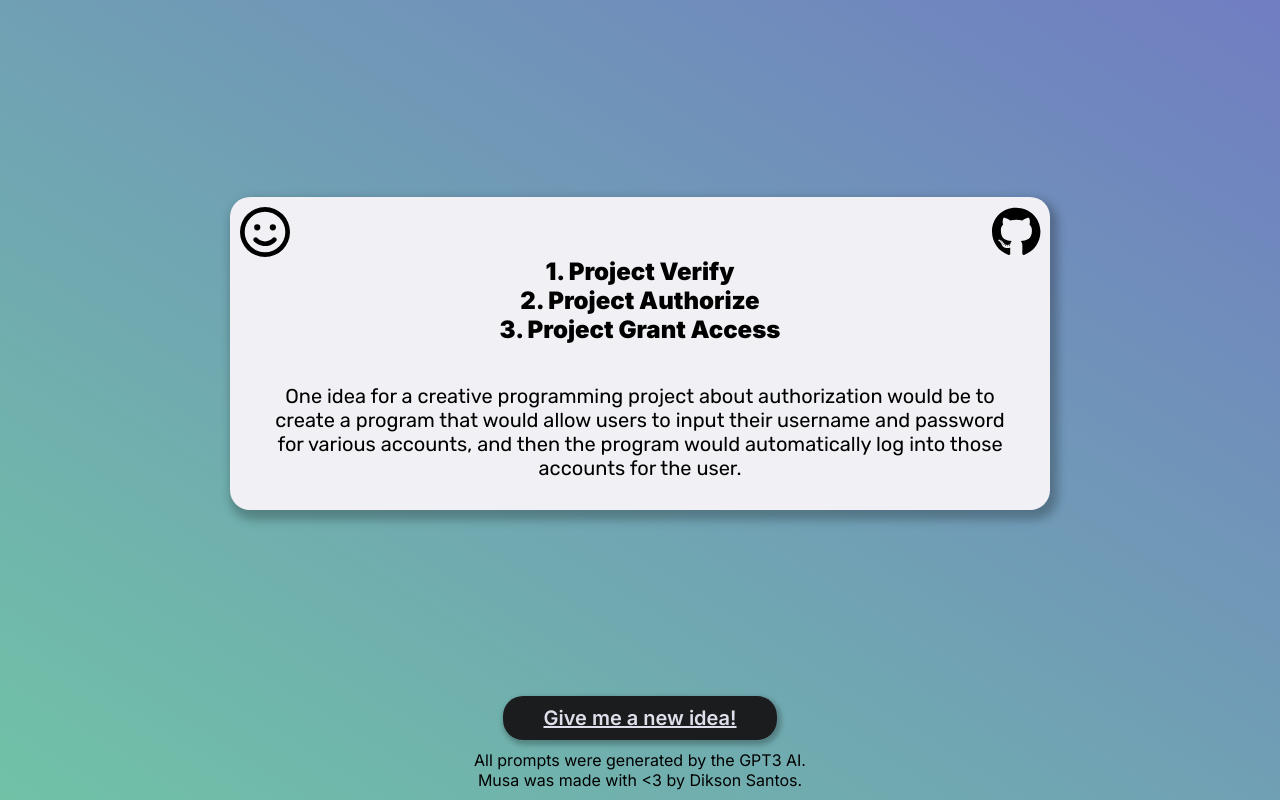
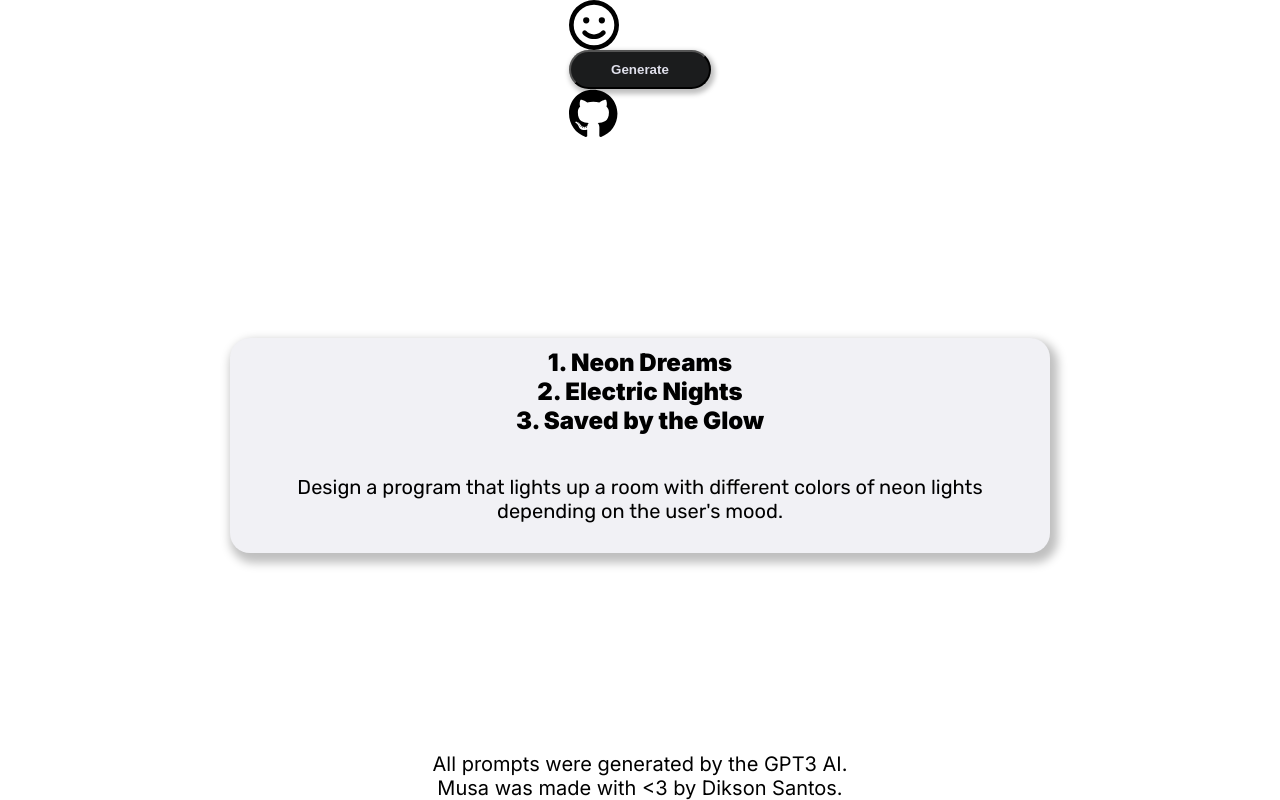
Before and after one commit to diksown/musa, a React (Create React App) app in the folder frontend/: page / in a window 1280 px wide. Built offline with nearby package versions, Linux system fonts and the light colour scheme.

Commit message:
modularize by using components

```diff
--- a/frontend/src/App.css
+++ b/frontend/src/App.css
@@ -10,33 +10,14 @@
   align-items: center;
 }
 
-.MainCardWrapper {
-  margin: auto 0;
-  padding: 15px;
-}
-
-.MainCard {
-  display: flex;
-  flex-direction: column;
-  justify-content: center;
-  align-items: center;
-  max-width: 800px;
-  background-color: #f1f1f5;
-  border-radius: 20px;
-  box-shadow: 4px 6px 10px 4px rgba(0, 0, 0, 0.25);
-  padding: 10px;
-}
-
 .SpacedText {
   white-space: pre-line;
 }
 
-.TopBar {
-  margin: 0;
-  padding: 0;
+.NavBar {
   display: flex;
-  width: 100%;
   justify-content: space-between;
+  margin: auto;
 }
 
 .ProjectTitles {
--- a/frontend/src/App.js
+++ b/frontend/src/App.js
@@ -1,103 +1,13 @@
 import "./App.css";
-import { FontAwesomeIcon } from "@fortawesome/react-fontawesome";
-import { faFaceSmile } from "@fortawesome/free-regular-svg-icons";
-import { faGithub } from "@fortawesome/free-brands-svg-icons";
-import { projects } from "./static/projects";
-
-let TopBar = () => {
-  return (
-    <div className="TopBar">
-      <div className="Icon InfoButton">
-        <FontAwesomeIcon icon={faFaceSmile} />
-      </div>
-      <div className="Icon GithubButton">
-        <FontAwesomeIcon icon={faGithub} />
-      </div>
-    </div>
-  );
-};
-
-let ProjectTitle = ({ titles }) => {
-  return <div className="ProjectTitles SpacedText">{titles}</div>;
-};
-
-let ProjectDescription = ({ description }) => {
-  return <div className="ProjectDescription SpacedText">{description}</div>;
-};
-
-let MainCard = ({ titles, description }) => {
-  return (
-    <div className="MainCard">
-      <TopBar />
-      <ProjectTitle titles={titles} />
-      <ProjectDescription description={description} />
-    </div>
-  );
-};
-
-let RefreshButton = () => {
-  return (
-    <a className="RefreshButton" href=".">
-      Give me a new idea!
-    </a>
-  );
-};
-
-let FooterInfo = () => {
-  return (
-    <div className="FooterInfo">
-      <div>All prompts were generated by the GPT3 AI.</div>
-      <div>Musa was made with &lt;3 by Dikson Santos.</div>
-    </div>
-  );
-};
-
-let Footer = () => {
-  return (
-    <div className="Footer">
-      <RefreshButton />
-      <FooterInfo />
-    </div>
-  );
-};
-
-let genColor = (hue, saturation, lightness) => {
-  return `hsl(${hue}, ${saturation}%, ${lightness}%)`;
-};
-
-let generateGradient = () => {
-  let randomHue = Math.floor(Math.random() * 360);
-  let deltaHue = 70;
-  let saturation = 40;
-  let lightness = 60;
-  return {
-    color1: genColor(randomHue, saturation, lightness),
-    color2: genColor(randomHue + deltaHue, saturation, lightness),
-  };
-};
-
-let mockGenerateProject = () => {
-  let randomIndex = Math.floor(Math.random() * projects.length);
-  let project = projects[randomIndex];
-  return {
-    titles: project.titles,
-    description: project.description,
-    gradient: generateGradient(),
-  };
-};
+import Navbar from "./Components/Navbar";
+import Card from "./Components/Card";
+import Footer from "./Components/Footer";
 
 let App = () => {
-  let { titles, description, gradient } = mockGenerateProject();
   return (
-    <div
-      className="App"
-      style={{
-        background: `linear-gradient(to top right, ${gradient.color1}, ${gradient.color2})`,
-      }}
-    >
-      <div className="MainCardWrapper">
-        <MainCard titles={titles} description={description} />
-      </div>
+    <div className="App">
+      <Navbar />
+      <Card />
       <Footer />
     </div>
   );
--- /dev/null
+++ b/frontend/src/Components/Card.css
@@ -0,0 +1,16 @@
+.MainCardWrapper {
+  margin: auto 0;
+  padding: 15px;
+}
+
+.MainCard {
+  display: flex;
+  flex-direction: column;
+  justify-content: center;
+  align-items: center;
+  max-width: 800px;
+  background-color: #f1f1f5;
+  border-radius: 20px;
+  box-shadow: 4px 6px 10px 4px rgba(0, 0, 0, 0.25);
+  padding: 10px;
+}
--- /dev/null
+++ b/frontend/src/Components/Card.js
@@ -0,0 +1,55 @@
+import "./Card.css";
+import projects from "../Static/projects.js";
+
+let genColor = (hue, saturation, lightness) => {
+  return `hsl(${hue}, ${saturation}%, ${lightness}%)`;
+};
+
+let generateGradient = () => {
+  let randomHue = Math.floor(Math.random() * 360);
+  let deltaHue = 70;
+  let saturation = 40;
+  let lightness = 60;
+  return {
+    color1: genColor(randomHue, saturation, lightness),
+    color2: genColor(randomHue + deltaHue, saturation, lightness),
+  };
+};
+
+// let generateGradientProp = (color1, color2) => {
+//   return {
+//     background: `linear-gradient(to top right, ${color1}, ${color2})`,
+//   };
+// };
+
+let mockGenerateProject = () => {
+  let randomIndex = Math.floor(Math.random() * projects.length);
+  let project = projects[randomIndex];
+  return {
+    titles: project.titles,
+    description: project.description,
+    gradient: generateGradient(),
+  };
+};
+
+let ProjectTitle = ({ titles }) => {
+  return <div className="ProjectTitles SpacedText">{titles}</div>;
+};
+
+let ProjectDescription = ({ description }) => {
+  return <div className="ProjectDescription SpacedText">{description}</div>;
+};
+
+let Card = () => {
+  let { titles, description } = mockGenerateProject();
+  return (
+    <div className="MainCardWrapper">
+      <div className="MainCard">
+        <ProjectTitle titles={titles} />
+        <ProjectDescription description={description} />
+      </div>
+    </div>
+  );
+};
+
+export default Card;
--- /dev/null
+++ b/frontend/src/Components/Footer.js
@@ -0,0 +1,12 @@
+import "./Footer.css";
+
+let Footer = () => {
+  return (
+    <div className="Footer">
+      <div>All prompts were generated by the GPT3 AI.</div>
+      <div>Musa was made with &lt;3 by Dikson Santos.</div>
+    </div>
+  );
+};
+
+export default Footer;
--- /dev/null
+++ b/frontend/src/Components/Navbar.js
@@ -0,0 +1,40 @@
+import "./Navbar.css";
+import { FontAwesomeIcon } from "@fortawesome/react-fontawesome";
+import { faFaceSmile } from "@fortawesome/free-regular-svg-icons";
+import { faGithub } from "@fortawesome/free-brands-svg-icons";
+
+let Logo = () => {
+  return (
+    <div className="Icon InfoButton">
+      <FontAwesomeIcon icon={faFaceSmile} />
+    </div>
+  );
+};
+
+let GithubButton = () => {
+  return (
+    <div className="Icon GithubButton">
+      <FontAwesomeIcon icon={faGithub} />
+    </div>
+  );
+};
+
+let RefreshButton = () => {
+  return (
+    <button className="RefreshButton" onClick={() => window.location.reload()}>
+      Generate
+    </button>
+  );
+};
+
+let Navbar = () => {
+  return (
+    <div className="Navbar">
+      <Logo />
+      <RefreshButton />
+      <GithubButton />
+    </div>
+  );
+};
+
+export default Navbar;
--- a/frontend/src/index.css
+++ b/frontend/src/index.css
@@ -15,8 +15,3 @@ body {
   -webkit-font-smoothing: antialiased;
   -moz-osx-font-smoothing: grayscale;
 }
-
-code {
-  font-family: source-code-pro, Menlo, Monaco, Consolas, "Courier New",
-    monospace;
-}
--- a/frontend/src/static/projects.js
+++ b/frontend/src/static/projects.js
@@ -1,4 +1,4 @@
-export const projects = [
+const projects = [
   {
     word: "aircraft",
     titles: "1. Aces High\n2. Soaring Feats\n3. Winging It",
@@ -611,3 +611,5 @@ export const projects = [
       "A program that calculates the amount of rubber needed to produce a certain number of rubber products.",
   },
 ];
+
+export default projects;
```
Also changed, not shown: frontend/src/Components/Footer.css (added), frontend/src/Components/Navbar.css (added).
